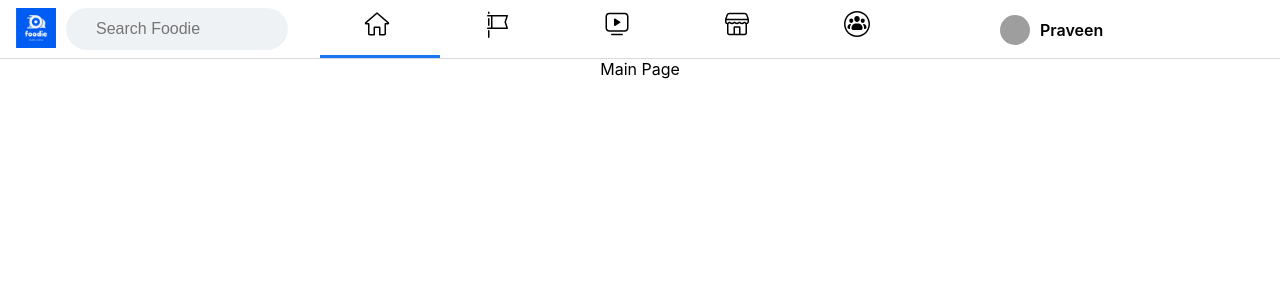
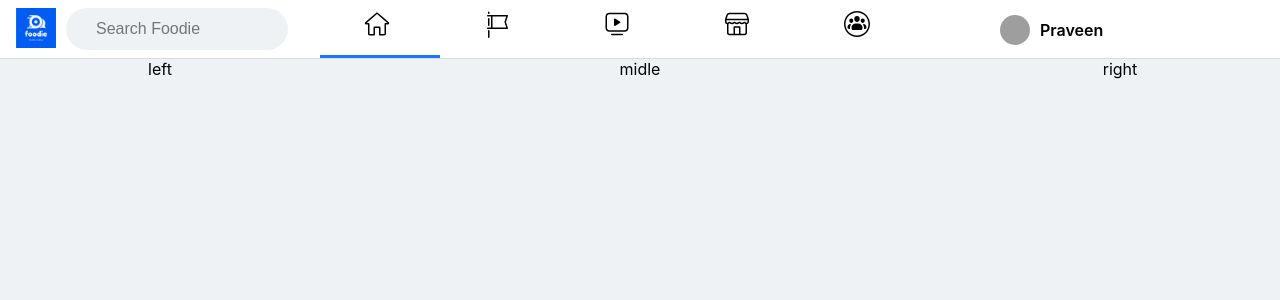
Before and after one commit to Navindu-Praveen/foodie_social_media, a React (Create React App) app in the folder foodie/: page / in a window 1280 px wide. Shown: the top 300 px of the page. Built offline with nearby package versions, Linux system fonts and the light colour scheme; grey boxes are pictures that could not be loaded.

Commit message:
create 3 main grids to setup foodie page

```diff
--- a/foodie/src/Component/NavBar/MainPage/Layout.js
+++ b/foodie/src/Component/NavBar/MainPage/Layout.js
@@ -1,14 +1,26 @@
 import React, { Component } from 'react';
 import "./Mainpage.css";
+import { Grid } from '@material-ui/core';
 
 class Layout extends Component {
     constructor(props) {
         super(props);
+        this.state ={}
     }
-    state = {  }
     render() {
-        return ( <div>
-            Main Page
+        return (
+        <div className="mainpage__container">
+            <Grid container>
+                <Grid item xs={3}>
+                    left
+                </Grid>
+                <Grid item xs={6}>
+                    midle
+                </Grid>
+                <Grid item xs={3}>
+                    right
+                </Grid>
+                </Grid>
         </div> );
     }
 }
```
